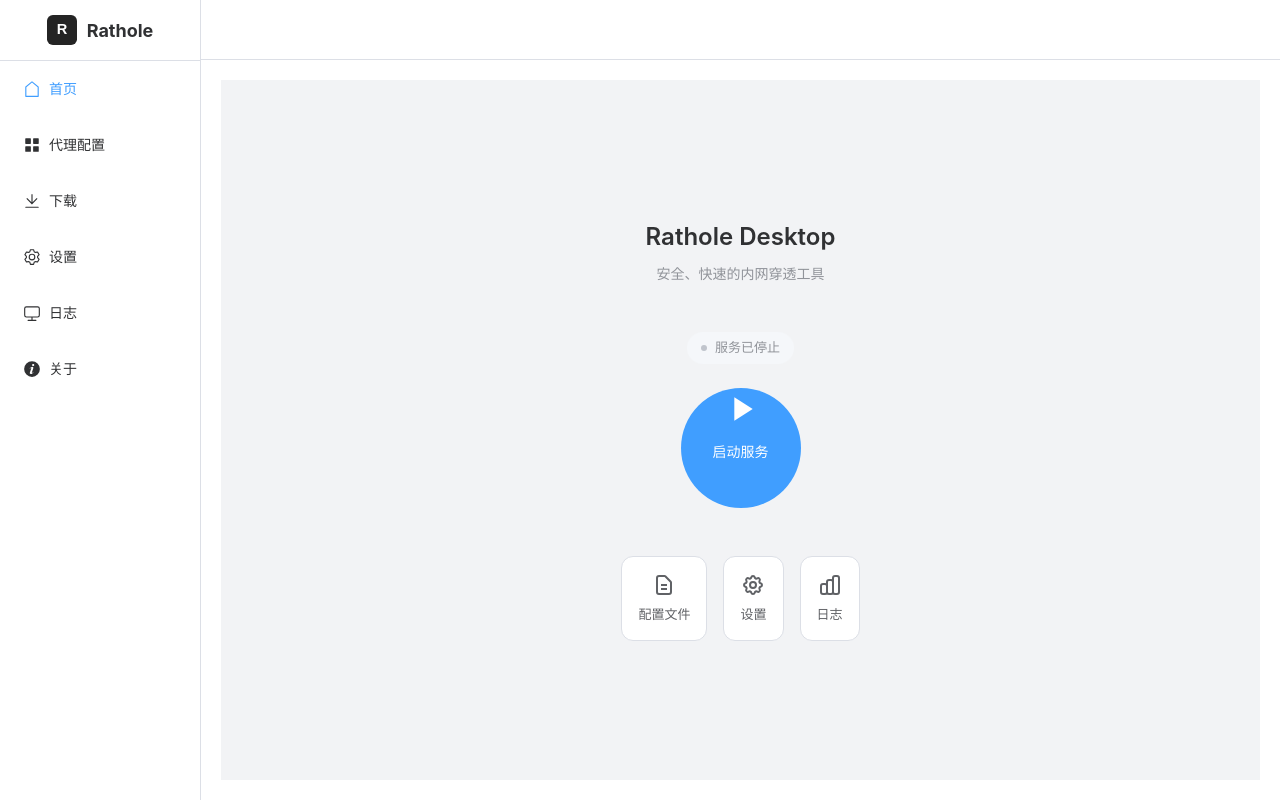
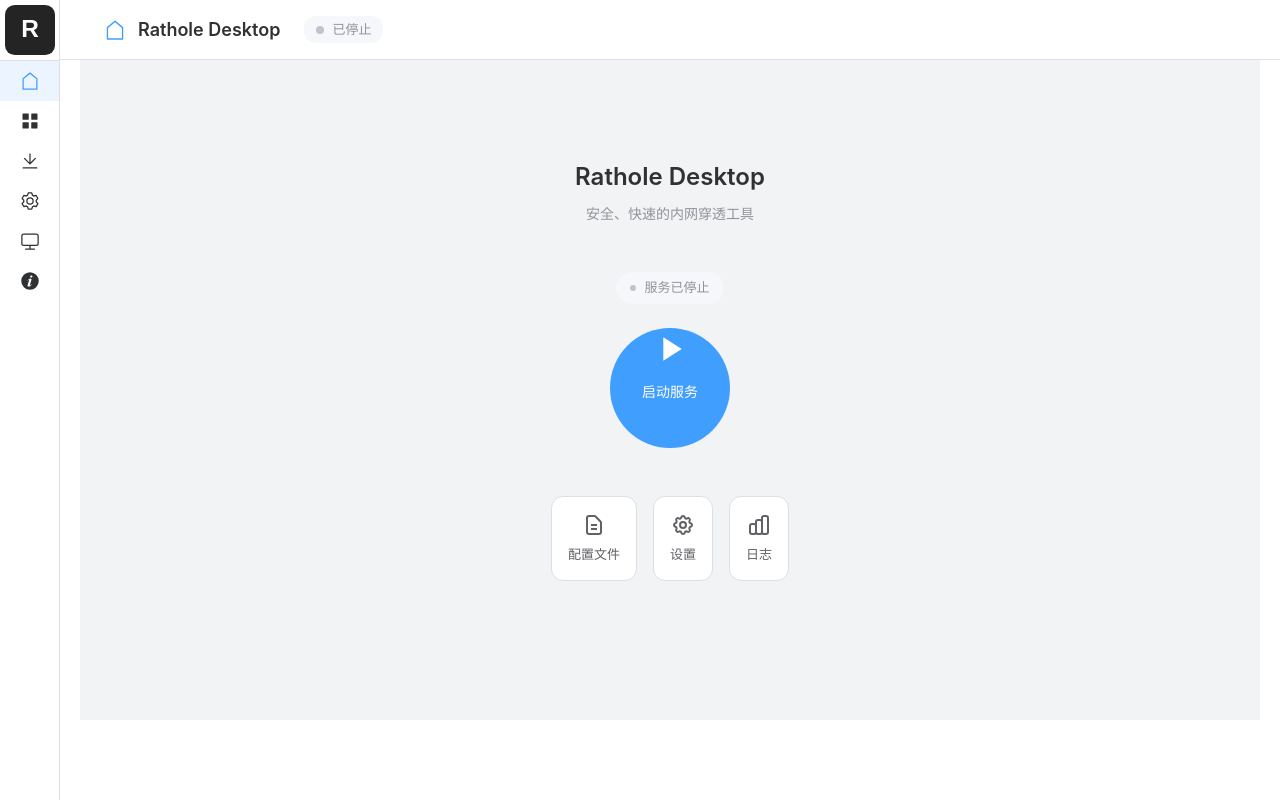
Before and after one commit to jhyjhy-cn/rathole-desktap, a Vue app: page / in a window 1280 px wide. Built offline with nearby package versions, Linux system fonts and the light colour scheme.

Commit message:
refactor: 统一页面头部组件并优化侧边栏
- 新增 PageHeader 组件统一管理页面标题和操作按钮
- 侧边栏改为收缩模式，使用 tooltips 显示菜单名称
- 优化各视图组件布局，移除重复的标题头部
- 添加 AGENTS.md 代码库指南文档

```diff
--- a/src/App.vue
+++ b/src/App.vue
@@ -1,14 +1,21 @@
 <script setup lang="ts">
 import Sidebar from "./components/Sidebar.vue";
+import PageHeader from "./components/PageHeader.vue";
 </script>
 
 <template>
     <el-container class="layout-container">
-        <el-aside width="auto">
+        <el-aside width="60px">
             <Sidebar />
         </el-aside>
         <el-container>
-            <el-header> </el-header>
+            <el-header>
+                <PageHeader>
+                    <template #actions>
+                        <router-view name="header"></router-view>
+                    </template>
+                </PageHeader>
+            </el-header>
             <el-main>
                 <router-view v-slot="{ Component }">
                     <transition name="fade" mode="out-in">
--- /dev/null
+++ b/src/components/PageHeader.vue
@@ -0,0 +1,140 @@
+<script setup lang="ts">
+import { useRoute } from 'vue-router'
+import { useRatholeStore } from '../stores/rathole'
+import { useI18n } from 'vue-i18n'
+import {
+    House,
+    Menu as IconMenu,
+    Setting,
+    Download,
+    Monitor,
+    InfoFilled
+} from '@element-plus/icons-vue'
+import { storeToRefs } from 'pinia'
+import { computed } from 'vue'
+
+const route = useRoute()
+const ratholeStore = useRatholeStore()
+const { t } = useI18n()
+const { isRunning } = storeToRefs(ratholeStore)
+
+// 页面标题和图标配置
+const pageConfig = computed(() => {
+  switch (route.name) {
+    case 'Dashboard':
+      return {
+        icon: House,
+        title: t('dashboard.title')
+      }
+    case 'ProxyConfig':
+      return {
+        icon: IconMenu,
+        title: t('proxy.title')
+      }
+    case 'Settings':
+      return {
+        icon: Setting,
+        title: t('settings.title')
+      }
+    case 'Logs':
+      return {
+        icon: Monitor,
+        title: t('logs.title')
+      }
+    case 'About':
+      return {
+        icon: InfoFilled,
+        title: t('about.title')
+      }
+    case 'Download':
+      return {
+        icon: Download,
+        title: t('download.title')
+      }
+    default:
+      return {
+        icon: null,
+        title: ''
+      }
+  }
+})
+</script>
+
+<template>
+  <div class="page-header">
+    <div class="header-left">
+      <el-icon v-if="pageConfig.icon" class="page-icon">
+        <component :is="pageConfig.icon" />
+      </el-icon>
+      <h1 class="page-title">{{ pageConfig.title }}</h1>
+      <div v-if="route.name === 'Dashboard'" class="status-indicator">
+        <span class="status-dot" :class="{ active: isRunning }"></span>
+        <span class="status-text">{{ isRunning ? '运行中' : '已停止' }}</span>
+      </div>
+    </div>
+    <div class="header-right">
+      <slot></slot>
+    </div>
+  </div>
+</template>
+
+<style scoped>
+.page-header {
+  display: flex;
+  justify-content: space-between;
+  align-items: center;
+  padding: 0 24px;
+  height: 100%;
+  width: 100%;
+}
+
+.header-left {
+  display: flex;
+  align-items: center;
+  gap: 12px;
+}
+
+.page-icon {
+  font-size: 22px;
+  color: var(--el-color-primary);
+}
+
+.page-title {
+  margin: 0;
+  font-size: 18px;
+  font-weight: 600;
+  color: var(--el-text-color-primary);
+}
+
+.status-indicator {
+  display: flex;
+  align-items: center;
+  gap: 8px;
+  padding: 4px 12px;
+  background: var(--el-fill-color-light);
+  border-radius: 12px;
+  font-size: 13px;
+  margin-left: 12px;
+}
+
+.status-dot {
+  width: 8px;
+  height: 8px;
+  border-radius: 50%;
+  background: var(--el-text-color-disabled);
+}
+
+.status-dot.active {
+  background: var(--el-color-success);
+}
+
+.status-text {
+  color: var(--el-text-color-secondary);
+}
+
+.header-right {
+  display: flex;
+  align-items: center;
+  gap: 12px;
+}
+</style>
--- a/src/components/Sidebar.vue
+++ b/src/components/Sidebar.vue
@@ -1,5 +1,5 @@
 <script setup lang="ts">
-import { ref } from "vue";
+import { ref, computed } from "vue";
 import {
     Menu as IconMenu,
     Setting,
@@ -11,7 +11,7 @@
 
 import { useRouter } from "vue-router";
 
-const isCollapse = ref(false);
+const isCollapse = ref(true);
 const activeIndex = ref("1");
 const router = useRouter();
 
@@ -37,77 +37,109 @@
             break;
     }
 };
+
+const menuItems = [
+    { index: "1", icon: House, title: "sidebar.home" },
+    { index: "2", icon: IconMenu, title: "sidebar.proxyConfig" },
+    { index: "3", icon: Download, title: "sidebar.download" },
+    { index: "4", icon: Setting, title: "sidebar.settings" },
+    { index: "5", icon: Monitor, title: "sidebar.logs" },
+    { index: "6", icon: InfoFilled, title: "sidebar.about" }
+];
 </script>
 
 <template>
+    <div class="sidebar-container">
+        <div class="logo-section">
+            <img src="/vite.svg" alt="Logo" class="logo-image" />
+        </div>
         <el-menu
             :default-active="activeIndex"
             class="el-menu-vertical"
             :collapse="isCollapse"
             @select="handleSelect"
         >
-        <div class="logo-container" @click="isCollapse = !isCollapse">
-            <img src="/vite.svg" alt="Logo" class="logo" />
-            <span v-if="!isCollapse" class="title">{{
-                $t("sidebar.title")
-            }}</span>
+            <el-tooltip
+                v-for="item in menuItems"
+                :key="item.index"
+                :content="$t(item.title)"
+                placement="right"
+                :show-after="300"
+            >
+                <el-menu-item :index="item.index">
+                    <el-icon class="menu-icon">
+                        <component :is="item.icon" />
+                    </el-icon>
+                </el-menu-item>
+            </el-tooltip>
+        </el-menu>
     </div>
-
-        <el-menu-item index="1">
-            <el-icon><House /></el-icon>
-            <template #title>{{ $t("sidebar.home") }}</template>
-        </el-menu-item>
-
-        <el-menu-item index="2">
-            <el-icon><IconMenu /></el-icon>
-            <template #title>{{ $t("sidebar.proxyConfig") }}</template>
-        </el-menu-item>
-
-        <el-menu-item index="3">
-            <el-icon><Download /></el-icon>
-            <template #title>{{ $t("sidebar.download") }}</template>
-        </el-menu-item>
-
-        <el-menu-item index="4">
-            <el-icon><Setting /></el-icon>
-            <template #title>{{ $t("sidebar.settings") }}</template>
-        </el-menu-item>
-
-        <el-menu-item index="5">
-            <el-icon><Monitor /></el-icon>
-            <template #title>{{ $t("sidebar.logs") }}</template>
-        </el-menu-item>
-
-        <el-menu-item index="6">
-            <el-icon><InfoFilled /></el-icon>
-            <template #title>{{ $t("sidebar.about") }}</template>
-        </el-menu-item>
-    </el-menu>
 </template>
 
 <style scoped>
-.el-menu-vertical {
+.sidebar-container {
     height: 100%;
-    border-right: none;
+    display: flex;
+    flex-direction: column;
 }
-.el-menu-vertical:not(.el-menu--collapse) {
-    width: 200px;
-}
-.logo-container {
+
+.logo-section {
     height: 60px;
+    width: 60px;
     display: flex;
     align-items: center;
     justify-content: center;
-    cursor: pointer;
     border-bottom: 1px solid var(--el-border-color);
 }
-.logo {
-    width: 30px;
-    height: 30px;
+
+.logo-image {
+    width: 50px;
+    height: 50px;
 }
-.title {
-    margin-left: 10px;
-    font-weight: bold;
-    font-size: 18px;
+
+.el-menu-vertical {
+    flex: 1;
+    border-right: none;
+    width: 60px !important;
+}
+
+.el-menu-vertical.el-menu--collapse {
+    width: 60px;
+}
+
+.el-menu-item {
+    height: 40px;
+    line-height: 40px;
+    padding: 0;
+    justify-content: center;
+}
+
+.el-menu-item.is-active {
+    background-color: var(--el-color-primary-light-9);
+}
+
+.el-menu-item.is-active .menu-icon {
+    color: var(--el-color-primary);
+}
+
+.menu-icon {
+    font-size: 20px;
+    transition: transform 0.3s ease;
+}
+
+.el-menu-item:hover .menu-icon {
+    animation: shake 0.5s ease-in-out;
+}
+
+@keyframes shake {
+    0%, 100% {
+        transform: rotate(0deg);
+    }
+    25% {
+        transform: rotate(-10deg);
+    }
+    75% {
+        transform: rotate(10deg);
+    }
 }
 </style>
--- a/src/locales/en-US.ts
+++ b/src/locales/en-US.ts
@@ -70,6 +70,7 @@
     clear: "Clear",
   },
   about: {
+    title: "About",
     description: "A GUI for Rathole Reverse Proxy.",
     core: "Rathole Core",
     inspired: "Inspired by Frpc-Desktop",
--- a/src/locales/zh-CN.ts
+++ b/src/locales/zh-CN.ts
@@ -70,6 +70,7 @@
     clear: "清空",
   },
   about: {
+    title: "关于",
     description: "Rathole 反向代理的 GUI 客户端。",
     core: "Rathole 核心",
     inspired: "致敬 Frpc-Desktop",
--- a/src/views/About.vue
+++ b/src/views/About.vue
@@ -15,7 +15,7 @@
 <style scoped>
 .about {
     text-align: center;
-    padding-top: 50px;
+    padding-top: 20px;
 }
 .logo {
     width: 100px;
--- a/src/views/Dashboard.vue
+++ b/src/views/Dashboard.vue
@@ -93,6 +93,7 @@
   align-items: center;
   justify-content: center;
   background: var(--el-bg-color-page);
+  margin-top: -60px;
 }
 
 .container {
--- a/src/views/Download.vue
+++ b/src/views/Download.vue
@@ -48,6 +48,7 @@
 .download-page {
     max-width: 600px;
     margin: 0 auto;
+    padding-top: 0;
 }
 .result {
     margin-top: 20px;
--- a/src/views/Logs.vue
+++ b/src/views/Logs.vue
@@ -18,10 +18,9 @@
 
 <template>
   <div class="logs-page">
-    <div class="header">
-        <h2>{{ $t('logs.title') }}</h2>
+    <router-view name="header">
         <el-button @click="logs = []">{{ $t('logs.clear') }}</el-button>
-    </div>
+    </router-view>
     <div class="log-container" ref="logContainer">
         <div v-for="(log, index) in logs" :key="index" class="log-line">
             {{ log }}
@@ -35,12 +34,6 @@
     height: 100%;
     display: flex;
     flex-direction: column;
-}
-.header {
-    display: flex;
-    justify-content: space-between;
-    align-items: center;
-    margin-bottom: 10px;
 }
 .log-container {
     flex: 1;
--- a/src/views/ProxyConfig.vue
+++ b/src/views/ProxyConfig.vue
@@ -54,10 +54,9 @@
 
 <template>
   <div class="proxy-page">
-    <div class="header">
-        <h2>{{ $t('proxy.title') }}</h2>
+    <router-view name="header">
         <el-button type="primary" @click="addService">{{ $t('proxy.addService') }}</el-button>
-    </div>
+    </router-view>
 
     <div class="service-list">
         <el-empty v-if="services.length === 0" :description="$t('proxy.noServices')" />
@@ -100,11 +99,9 @@
 </template>
 
 <style scoped>
-.header {
-    display: flex;
-    justify-content: space-between;
-    align-items: center;
-    margin-bottom: 20px;
+.proxy-page {
+    padding: 20px;
+    padding-top: 0;
 }
 .card-header {
     display: flex;
--- a/src/views/Settings.vue
+++ b/src/views/Settings.vue
@@ -60,13 +60,12 @@
 
 <template>
   <div class="settings-page">
-    <div class="header">
-        <h2>{{ $t('settings.title') }}</h2>
-        <div class="actions">
+    <router-view name="header">
+        <div class="header-actions">
             <el-button @click="loadFile">{{ $t('common.load') }}</el-button>
             <el-button type="primary" @click="saveFile">{{ $t('common.save') }}</el-button>
         </div>
-    </div>
+    </router-view>
 
     <el-card class="settings-card">
         <template #header>
@@ -139,10 +138,9 @@
     flex-direction: column;
     gap: 20px;
 }
-.header {
+.header-actions {
     display: flex;
-    justify-content: space-between;
-    align-items: center;
+    gap: 12px;
 }
 .settings-card {
     flex: 1;
```
Also changed, not shown: 1 other file (tests, documents, lock files or other folders). Lines whose indentation alone changed are shown as unchanged.
